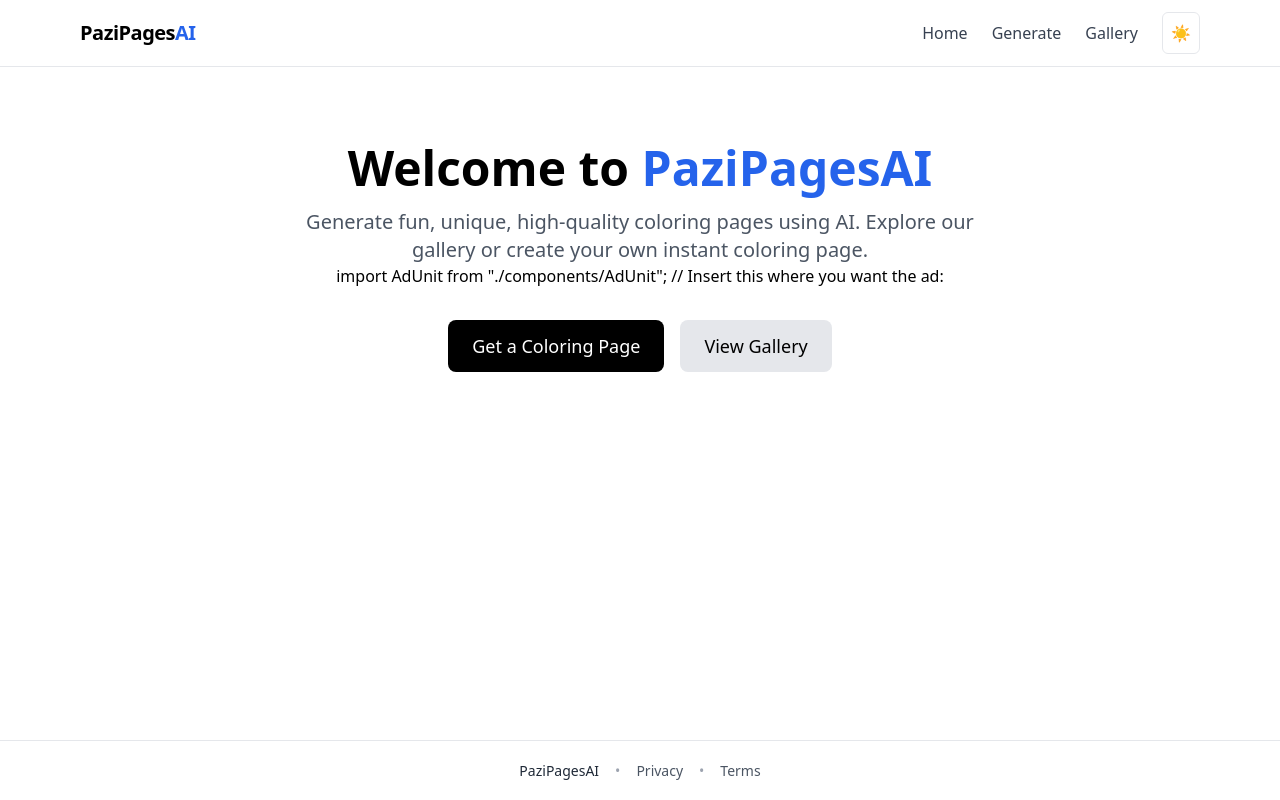
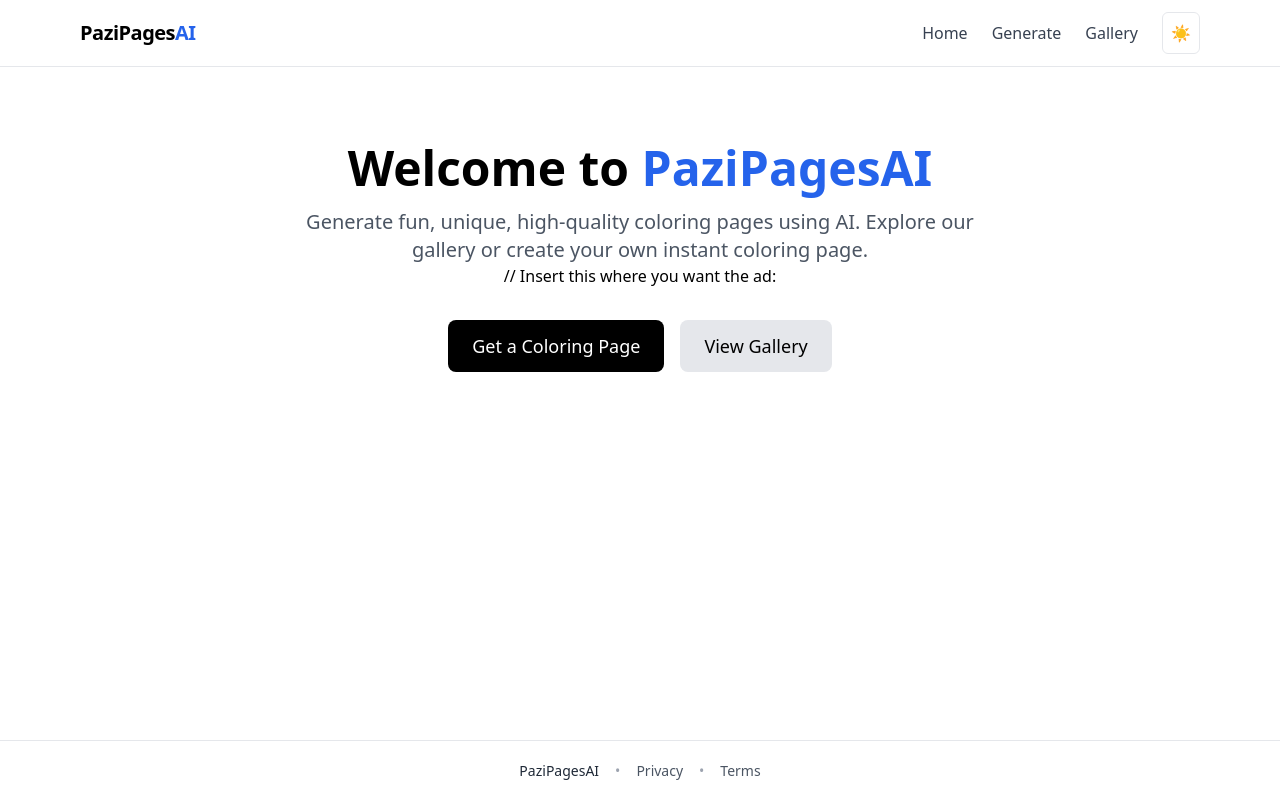
Before and after one commit to osanford8024/coloring-pages-app, a Next.js app: page / in a window 1280 px wide. Built offline with nearby package versions, Linux system fonts and the light colour scheme.

Commit message:
Added AdUnit + updated layout

```diff
--- a/app/page.tsx
+++ b/app/page.tsx
@@ -18,8 +18,6 @@ export default function HomePage() {
           Generate fun, unique, high-quality coloring pages using AI.
           Explore our gallery or create your own instant coloring page.
         </p>
-
-        import AdUnit from "./components/AdUnit";
 
         // Insert this where you want the ad:
         <AdUnit slot="2296616571" />
```
